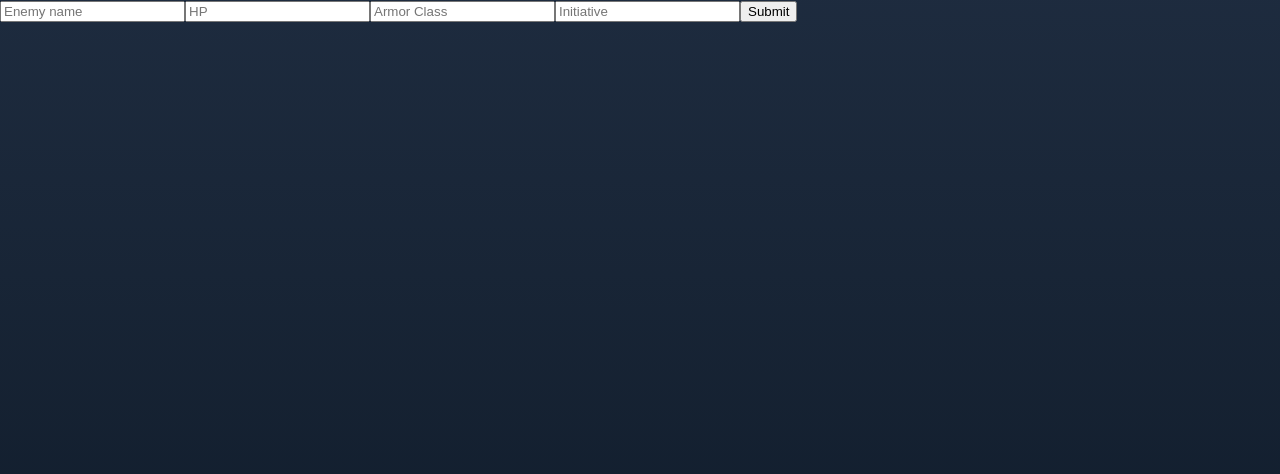
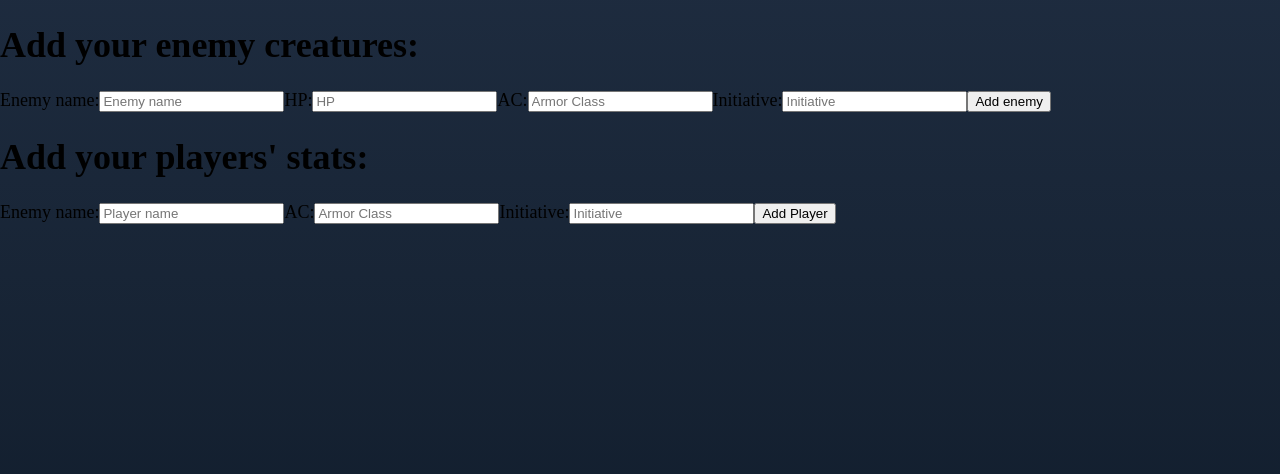
Before and after one commit to ninasander/capstone-project, a React (Create React App) app: page / in a window 1280 px wide. Shown: the top 474 px of the page. Built offline with nearby package versions, Linux system fonts and the light colour scheme; a web font is replaced by a local one.

Commit message:
Add CreateMonster and CreatePlayer components

```diff
--- /dev/null
+++ b/src/components/CreatePage/CreateMonster.js
@@ -0,0 +1,58 @@
+import React from 'react'
+import { useForm } from 'react-hook-form'
+
+export default function CreateMonster() {
+  const { register, handleSubmit } = useForm()
+  const onSubmit = (enemyEntry) => console.log(enemyEntry)
+
+  return (
+    <form onSubmit={handleSubmit(onSubmit)}>
+      <h1>Add your enemy creatures:</h1>
+      <label htmlFor="Enemy name">Enemy name:</label>
+      <input
+        type="text"
+        placeholder="Enemy name"
+        name="Enemy name"
+        ref={register({ required: true, min: 1, maxLength: 60 })}
+      />
+      <label htmlFor="HP">HP:</label>
+      <input
+        type="number"
+        placeholder="HP"
+        name="HP"
+        ref={register({
+          required: true,
+          min: 1,
+          maxLength: 100,
+          pattern: /^[0-9]+$/i,
+        })}
+      />
+      <label htmlFor="Armor Class">AC:</label>
+      <input
+        type="number"
+        placeholder="Armor Class"
+        name="Armor Class"
+        ref={register({
+          required: true,
+          min: 0,
+          maxLength: 2,
+          pattern: /^\S+@\S+$/i,
+        })}
+      />
+      <label htmlFor="Initiative">Initiative:</label>
+      <input
+        type="number"
+        placeholder="Initiative"
+        name="Initiative"
+        ref={register({
+          required: true,
+          min: 0,
+          maxLength: 2,
+          pattern: /^[0-9]+$/i,
+        })}
+      />
+
+      <button type="submit">Add enemy</button>
+    </form>
+  )
+}
--- a/src/components/CreatePage/CreatePage.js
+++ b/src/components/CreatePage/CreatePage.js
@@ -1,54 +1,12 @@
 import React from 'react'
-import { useForm } from 'react-hook-form'
+import CreateMonster from './CreateMonster'
+import CreatePlayer from './CreatePlayer'
 
 export default function CreatePage() {
-  const { register, handleSubmit, errors } = useForm()
-  const onSubmit = (data) => console.log(data)
-  console.log(errors)
-
   return (
-    <form onSubmit={handleSubmit(onSubmit)}>
-      <input
-        type="text"
-        placeholder="Enemy name"
-        name="Enemy name"
-        ref={register({ required: true, min: 1, maxLength: 60 })}
-      />
-      <input
-        type="number"
-        placeholder="HP"
-        name="HP"
-        ref={register({
-          required: true,
-          min: 1,
-          maxLength: 100,
-          pattern: /^[0-9]+$/i,
-        })}
-      />
-      <input
-        type="number"
-        placeholder="Armor Class"
-        name="Armor Class"
-        ref={register({
-          required: true,
-          min: 0,
-          maxLength: 2,
-          pattern: /^\S+@\S+$/i,
-        })}
-      />
-      <input
-        type="number"
-        placeholder="Initiative"
-        name="Initiative"
-        ref={register({
-          required: true,
-          min: 0,
-          maxLength: 2,
-          pattern: /^[0-9]+$/i,
-        })}
-      />
-
-      <input type="submit" />
-    </form>
+    <>
+      <CreateMonster />
+      <CreatePlayer />
+    </>
   )
 }
--- /dev/null
+++ b/src/components/CreatePage/CreatePlayer.js
@@ -0,0 +1,45 @@
+import React from 'react'
+import { useForm } from 'react-hook-form'
+
+export default function CreatePlayer() {
+  const { register, handleSubmit } = useForm()
+  const onSubmit = (data) => console.log(data)
+
+  return (
+    <form onSubmit={handleSubmit(onSubmit)}>
+      <h1>Add your players' stats:</h1>
+      <label>Enemy name:</label>
+      <input
+        type="text"
+        placeholder="Player name"
+        name="Player name"
+        ref={register({ required: true, min: 1, maxLength: 60 })}
+      />
+      <label>AC:</label>
+      <input
+        type="number"
+        placeholder="Armor Class"
+        name="Armor Class"
+        ref={register({
+          required: true,
+          min: 0,
+          maxLength: 2,
+          pattern: /^\S+@\S+$/i,
+        })}
+      />
+      <label>Initiative:</label>
+      <input
+        type="number"
+        placeholder="Initiative"
+        name="Initiative"
+        ref={register({
+          required: true,
+          min: 0,
+          maxLength: 2,
+          pattern: /^[0-9]+$/i,
+        })}
+      />
+      <button type="submit">Add Player</button>
+    </form>
+  )
+}
```
